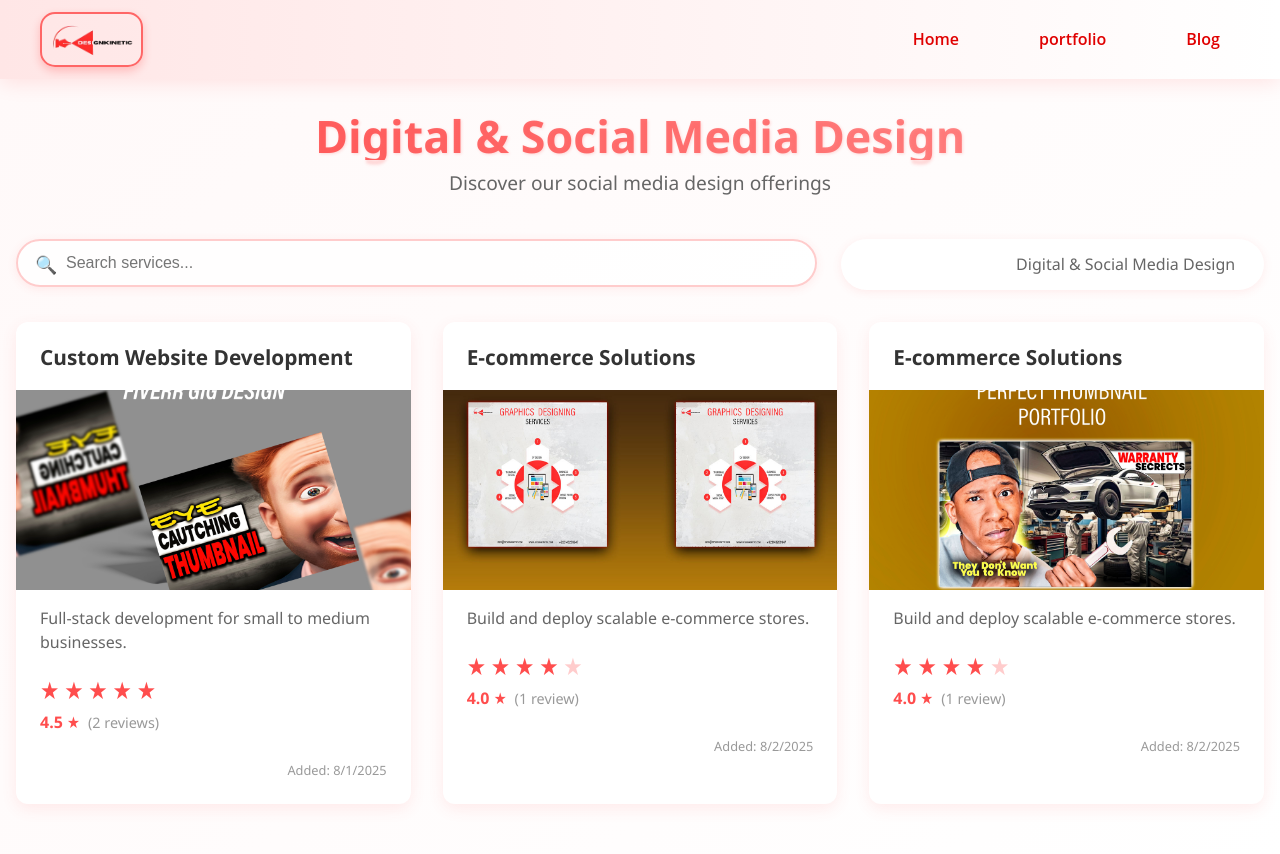
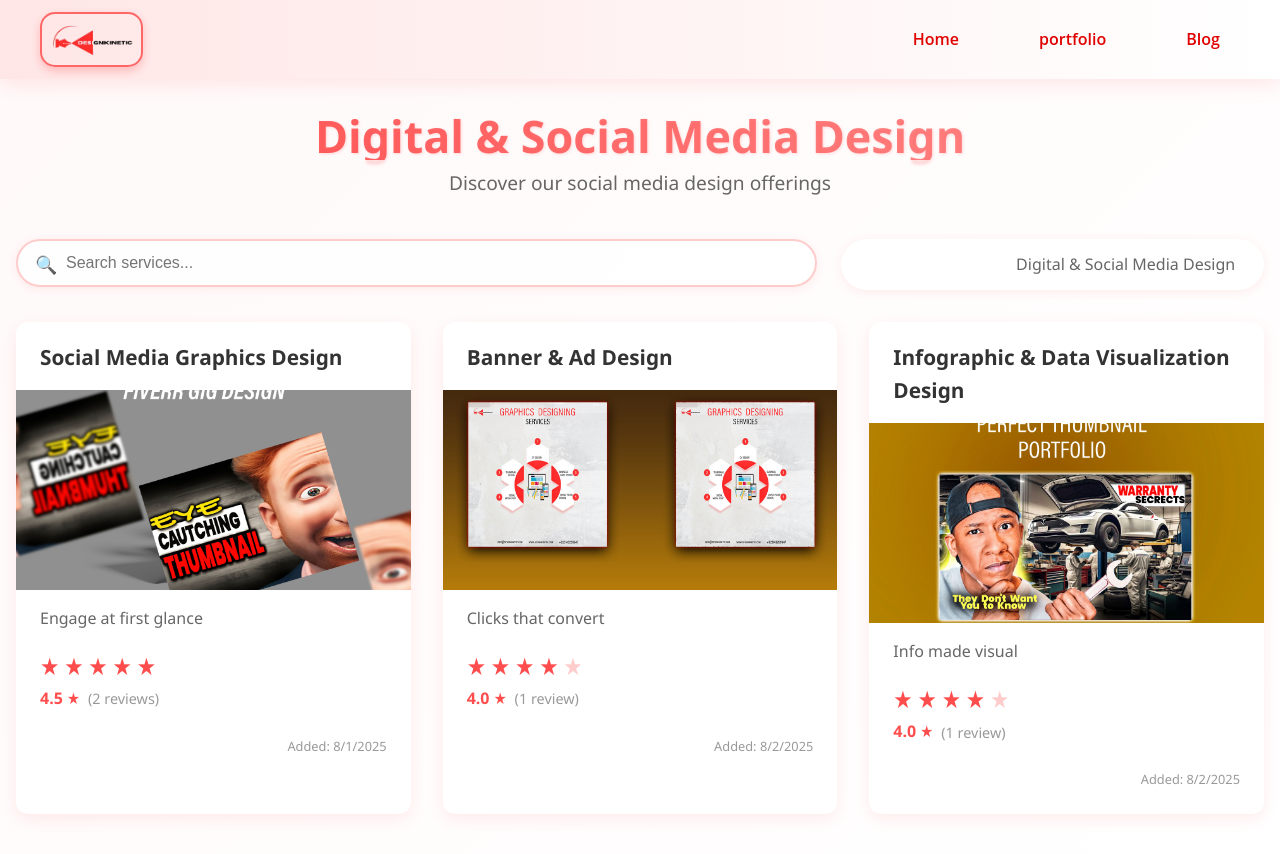
Before and after one commit to Design-kinetic/Designkinetic, a React (Vite) app: page /s3 in a window 1280 px wide. Shown: the top 854 px of the page. Built offline with nearby package versions, Linux system fonts and the light colour scheme.

Commit message:
Update S3.jsx

```diff
--- a/src/componants/jsxfiles/S3.jsx
+++ b/src/componants/jsxfiles/S3.jsx
@@ -6,8 +6,8 @@ export default function S3() {
   const [services] = useState([
     {
       id: 1,
-      title: "Custom Website Development",
-      description: "Full-stack development for small to medium businesses.",
+      title: "Social Media Graphics Design",
+      description: "Engage at first glance",
       image: "/31.png",
       reviews: [
         { rating: 5, date: "2025-08-01" },
@@ -18,8 +18,8 @@ export default function S3() {
     },
     {
       id: 2,
-      title: "E-commerce Solutions",
-      description: "Build and deploy scalable e-commerce stores.",
+      title: "Banner & Ad Design",
+      description: "Clicks that convert",
       image: "/32.png",
       reviews: [
         { rating: 4, date: "2025-08-02" }
@@ -28,16 +28,17 @@ export default function S3() {
       category: "web-development"
     },
  {
-      id: 2,
-      title: "E-commerce Solutions",
-      description: "Build and deploy scalable e-commerce stores.",
+      id: 3,
+      title: "Infographic & Data Visualization Design",
+      description: "Info made visual",
       image: "/33.png",
       reviews: [
         { rating: 4, date: "2025-08-02" }
       ],
       createdAt: "2025-08-02T12:00:00Z",
       category: "web-development"
-    }
+    },
+
   ]);
 
   const [activeTab, setActiveTab] = useState('all');
```
